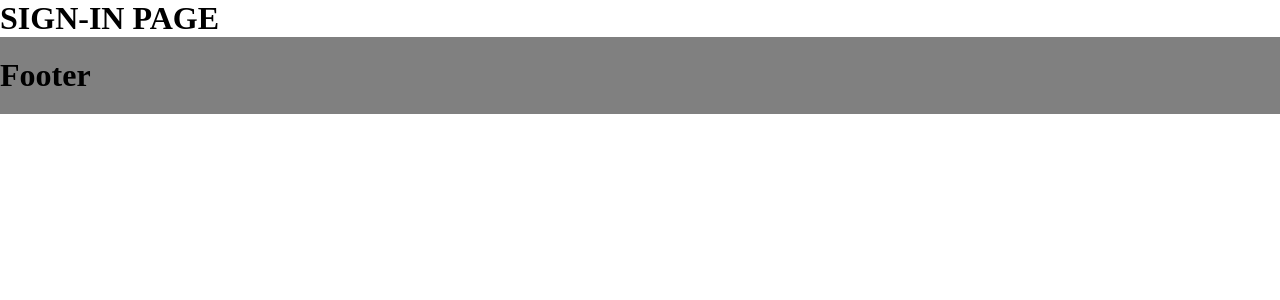
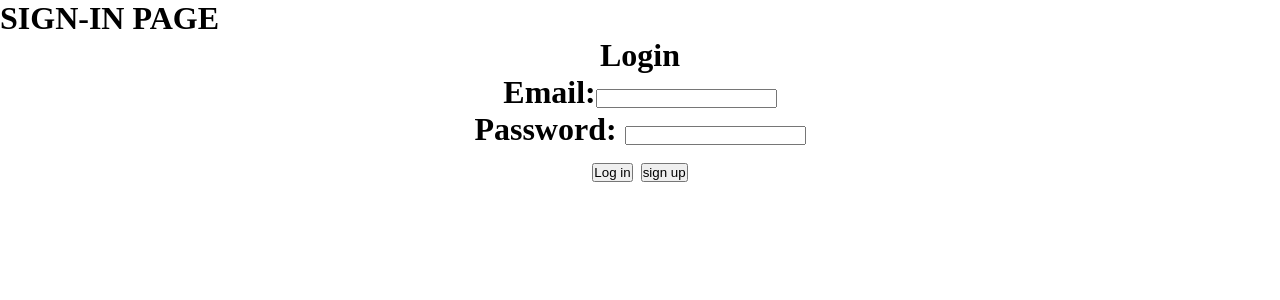
Before and after one commit to Aldo1540/E-Commerce, a PHP site: page /signin.php in a window 1280 px wide. Shown: the part 166-466 px from the top of the page. Run offline with PHP 8.4, Linux system fonts and the light colour scheme.

Commit message:
Add files via upload
added login input text boxes and buttons

```diff
--- a/WeSellYouBuy/signin.php
+++ b/WeSellYouBuy/signin.php
@@ -9,9 +9,14 @@
 	<?php include 'includes/signedOutHeader.php'; ?>
 	<h1>SIGN-IN PAGE<h1>
 
-	<footer>
-	<p>Footer</p>
-	</footer>
+	<div  align="center">
+	<p>Login</p>
+	 <form action="/action_page.php">
+	Email:<input type="text" name="UEmail"><br>
+	Password: <input type="text" name="UPassword"><br>
+	<button type="button">Log in</button>
+	<button type="button">sign up</button>
+	</div>
 
 </body>
 </html>
```
